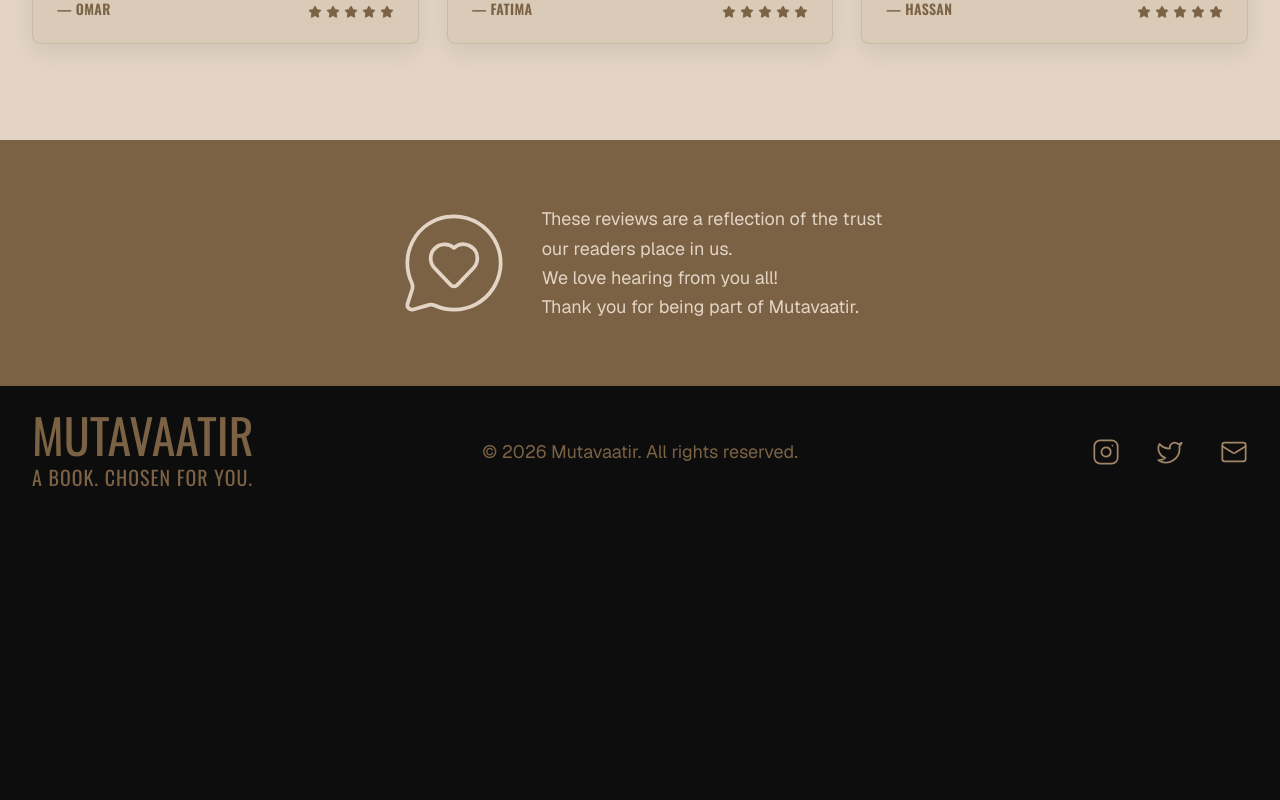
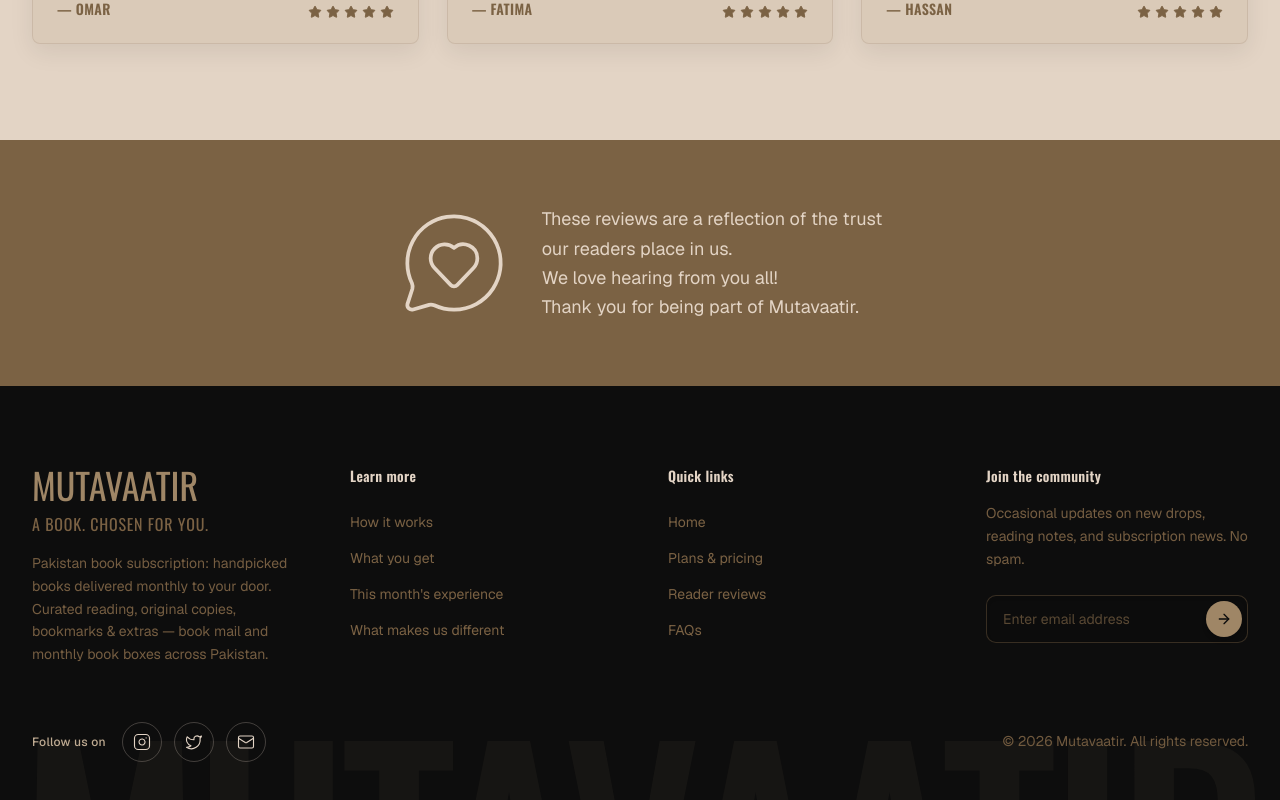
Before and after one commit to Zues-12/Mutavaatir, a Next.js app: page /reviews in a window 1280 px wide. Shown: the part 1380-2180 px from the top of the page. Before the commit the page ends 1897 px from the top, so only its background shows below. Built offline with nearby package versions, Linux system fonts and the light colour scheme; no server answers.

Commit message:
Did a footer redesign

```diff
--- /dev/null
+++ b/components/footer-newsletter-form.tsx
@@ -0,0 +1,43 @@
+'use client'
+
+import { useCallback, type FormEvent } from 'react'
+import { ArrowRight } from 'lucide-react'
+import { cn } from '@/lib/utils'
+
+export default function FooterNewsletterForm({ className }: { className?: string }) {
+  const onSubmit = useCallback((e: FormEvent<HTMLFormElement>) => {
+    e.preventDefault()
+  }, [])
+
+  return (
+    <form
+      onSubmit={onSubmit}
+      className={cn('relative', className)}
+      aria-label="Join the community — email signup"
+    >
+      <label htmlFor="footer-newsletter-email" className="sr-only">
+        Email address
+      </label>
+      <input
+        id="footer-newsletter-email"
+        name="email"
+        type="email"
+        autoComplete="email"
+        placeholder="Enter email address"
+        required
+        className={cn(
+          'h-12 w-full rounded-lg border border-brand-earth/40 bg-brand-void/70 pr-14 pl-4 text-sm text-brand-mist shadow-inner outline-none',
+          'placeholder:text-brand-earth/70',
+          'focus-visible:border-brand-clay/70 focus-visible:ring-2 focus-visible:ring-brand-clay/25',
+        )}
+      />
+      <button
+        type="submit"
+        className="absolute right-1.5 top-1/2 flex h-9 w-9 -translate-y-1/2 items-center justify-center rounded-full bg-brand-clay text-brand-void shadow-md transition-all hover:bg-brand-mist hover:shadow-lg"
+        aria-label="Submit email"
+      >
+        <ArrowRight className="h-4 w-4" strokeWidth={2} aria-hidden />
+      </button>
+    </form>
+  )
+}
--- a/components/footer.tsx
+++ b/components/footer.tsx
@@ -1,63 +1,127 @@
 import Link from 'next/link'
 import { Instagram, Mail, Twitter } from 'lucide-react'
+import FooterNewsletterForm from '@/components/footer-newsletter-form'
+import { siteConfig } from '@/lib/site'
+
+const learnMoreLinks = [
+  { label: 'How it works', href: '/how-it-works' },
+  { label: 'What you get', href: '/#about' },
+  { label: "This month's experience", href: '/#experience-heading' },
+  { label: 'What makes us different', href: '/#difference-heading' },
+] as const
+
+const quickLinks = [
+  { label: 'Home', href: '/' },
+  { label: 'Plans & pricing', href: '/#pricing' },
+  { label: 'Reader reviews', href: '/reviews' },
+  { label: 'FAQs', href: '/#faq' },
+] as const
+
+const socialLinkClass =
+  'flex h-10 w-10 items-center justify-center rounded-full border border-brand-mist/25 text-brand-mist transition-colors hover:border-brand-clay hover:text-brand-clay'
+
+const navLinkClass =
+  'text-sm leading-relaxed text-brand-earth transition-colors hover:text-brand-mist'
+
+const columnTitleClass = 'font-display text-sm font-semibold tracking-wide text-brand-mist'
 
 export default function Footer() {
   return (
     <footer
       id="faq"
-      className="border-t border-brand-earth bg-brand-void py-6"
+      className="relative overflow-hidden border-t border-brand-earth bg-brand-void"
       aria-labelledby="faq-heading"
     >
+      <span
+        className="font-display pointer-events-none absolute bottom-0 left-0 right-0 z-0 block w-full translate-y-1/4 select-none text-center whitespace-nowrap font-medium leading-none tracking-tight text-brand-clay/5 lg:text-brand-dust/5"
+        style={{ fontSize: 'max(5.5rem, calc(100vw / 4.75))' }}
+        aria-hidden
+      >
+        MUTAVAATIR
+      </span>
+
+      <div className="relative z-10 mx-auto max-w-7xl px-6 pb-11 pt-10 md:px-8 md:pb-20 md:pt-16 lg:pt-20 xl:pb-36">
         <h2 id="faq-heading" className="sr-only">
-        FAQs and contact
+          Site footer, FAQs, and newsletter
         </h2>
-      <div className="mx-auto max-w-7xl px-6 md:px-8">
-        <div className="grid grid-cols-1 items-center gap-10 md:grid-cols-3 md:gap-12 lg:gap-14">
+
+        <div className="grid grid-cols-1 gap-10 sm:grid-cols-2 md:gap-12 lg:grid-cols-4 lg:gap-10 xl:gap-14">
           {/* Brand */}
-          <div className="flex w-full flex-col items-center gap-0 text-center md:items-start md:text-left">
-            <p className="font-display text-3xl font-normal leading-[1.05] tracking-normal text-brand-earth sm:text-4xl lg:text-5xl">
+          <div className="flex w-full flex-col items-center text-center sm:items-start sm:text-left">
+            <Link
+              href="/"
+              className="font-display text-3xl font-normal leading-[1.05] tracking-normal text-brand-clay transition-colors hover:text-brand-mist lg:text-4xl"
+            >
               MUTAVAATIR
+            </Link>
+            <p className="font-display mt-2 text-sm font-normal tracking-wider text-brand-earth lg:text-base">
+              A BOOK. CHOSEN FOR YOU.
             </p>
-            <p className="font-display mx-auto w-full max-w-md text-base font-normal leading-relaxed tracking-wider text-brand-earth sm:text-lg md:mx-0 lg:text-xl">
-              A BOOK. CHOSEN FOR YOU.
+            <p className="mt-4 max-w-sm text-sm leading-relaxed text-brand-earth/95 hidden md:block">
+              {siteConfig.description}
             </p>
           </div>
 
-          {/* Legal */}
-          <div className="flex justify-center px-2">
-            <p className="max-w-md text-center text-base leading-relaxed tracking-normal text-brand-earth md:text-lg">
-              ©{' '}
-              <time dateTime="2026">2026</time> Mutavaatir. All rights reserved.
+          {/* Learn more */}
+          <nav aria-labelledby="footer-learn-heading" className="flex flex-col items-center sm:items-start">
+            <h3 id="footer-learn-heading" className={columnTitleClass}>
+              Learn more
+            </h3>
+            <ul className="mt-6 flex flex-col items-center gap-3 sm:items-start">
+              {learnMoreLinks.map((item) => (
+                <li key={item.href}>
+                  <Link href={item.href} className={navLinkClass}>
+                    {item.label}
+                  </Link>
+                </li>
+              ))}
+            </ul>
+          </nav>
+
+          {/* Quick links */}
+          <nav aria-labelledby="footer-quick-heading" className="flex flex-col items-center sm:items-start">
+            <h3 id="footer-quick-heading" className={columnTitleClass}>
+              Quick links
+            </h3>
+            <ul className="mt-6 flex flex-col items-center gap-3 sm:items-start">
+              {quickLinks.map((item) => (
+                <li key={item.label}>
+                  <Link href={item.href} className={navLinkClass}>
+                    {item.label}
+                  </Link>
+                </li>
+              ))}
+            </ul>
+          </nav>
+
+          {/* Newsletter */}
+          <div className="flex flex-col items-center text-center sm:col-span-2 sm:items-start sm:text-left lg:col-span-1">
+            <h3 className={columnTitleClass}>Join the community</h3>
+            <p className="mt-4 max-w-sm text-sm leading-relaxed text-brand-earth/95">
+              Occasional updates on new drops, reading notes, and subscription news. No spam.
             </p>
+            <FooterNewsletterForm className="mt-6 w-full max-w-md lg:max-w-none" />
+          </div>
         </div>
 
-          {/* Social */}
-          <nav
-            aria-label="Social links"
-            className="flex items-center justify-center gap-8 sm:gap-9 md:justify-end"
-          >
-            <Link
-              href="#"
-              className="text-brand-clay transition-colors duration-300 hover:scale-110 hover:text-brand-mist"
-              aria-label="Instagram (link coming soon)"
-            >
-              <Instagram size={28} strokeWidth={1.5} aria-hidden />
+        <div className="mt-8 flex w-full flex-row items-center justify-between gap-3 pt-0 md:mt-10 xl:mt-14">
+          <div className="flex min-w-0 flex-wrap items-center gap-2.5 sm:gap-4">
+            <p className="shrink-0 text-xs font-medium tracking-wide text-brand-dust">Follow us on</p>
+            <nav aria-label="Social links" className="flex shrink-0 items-center gap-2.5 sm:gap-3">
+              <Link href="#" className={socialLinkClass} aria-label="Instagram (link coming soon)">
+                <Instagram size={18} strokeWidth={1.5} aria-hidden />
               </Link>
-            <Link
-              href="#"
-              className="text-brand-clay transition-colors duration-300 hover:scale-110 hover:text-brand-mist"
-              aria-label="X / Twitter (link coming soon)"
-            >
-              <Twitter size={28} strokeWidth={1.5} aria-hidden />
+              <Link href="#" className={socialLinkClass} aria-label="X / Twitter (link coming soon)">
+                <Twitter size={18} strokeWidth={1.5} aria-hidden />
               </Link>
-            <Link
-              href="#"
-              className="text-brand-clay transition-colors duration-300 hover:scale-110 hover:text-brand-mist"
-              aria-label="Email (link coming soon)"
-            >
-              <Mail size={28} strokeWidth={1.5} aria-hidden />
+              <Link href="#" className={socialLinkClass} aria-label="Email (link coming soon)">
+                <Mail size={18} strokeWidth={1.5} aria-hidden />
               </Link>
             </nav>
+          </div>
+          <p className="max-w-[min(100%,11rem)] shrink-0 text-right text-[0.65rem] leading-snug tracking-normal text-brand-earth/90 sm:max-w-none sm:text-xs md:text-sm">
+            © <time dateTime="2026">2026</time> {siteConfig.name}. All rights reserved.
+          </p>
         </div>
       </div>
     </footer>
```
Lines whose indentation alone changed are shown as unchanged.
